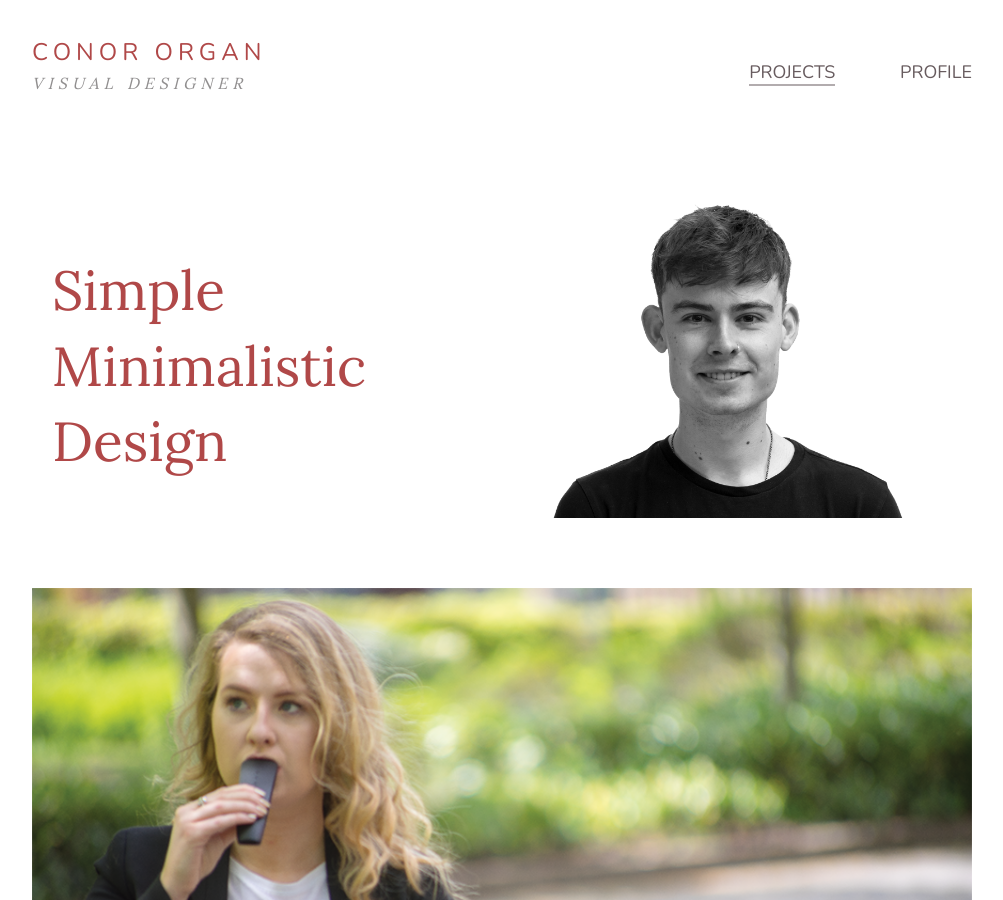
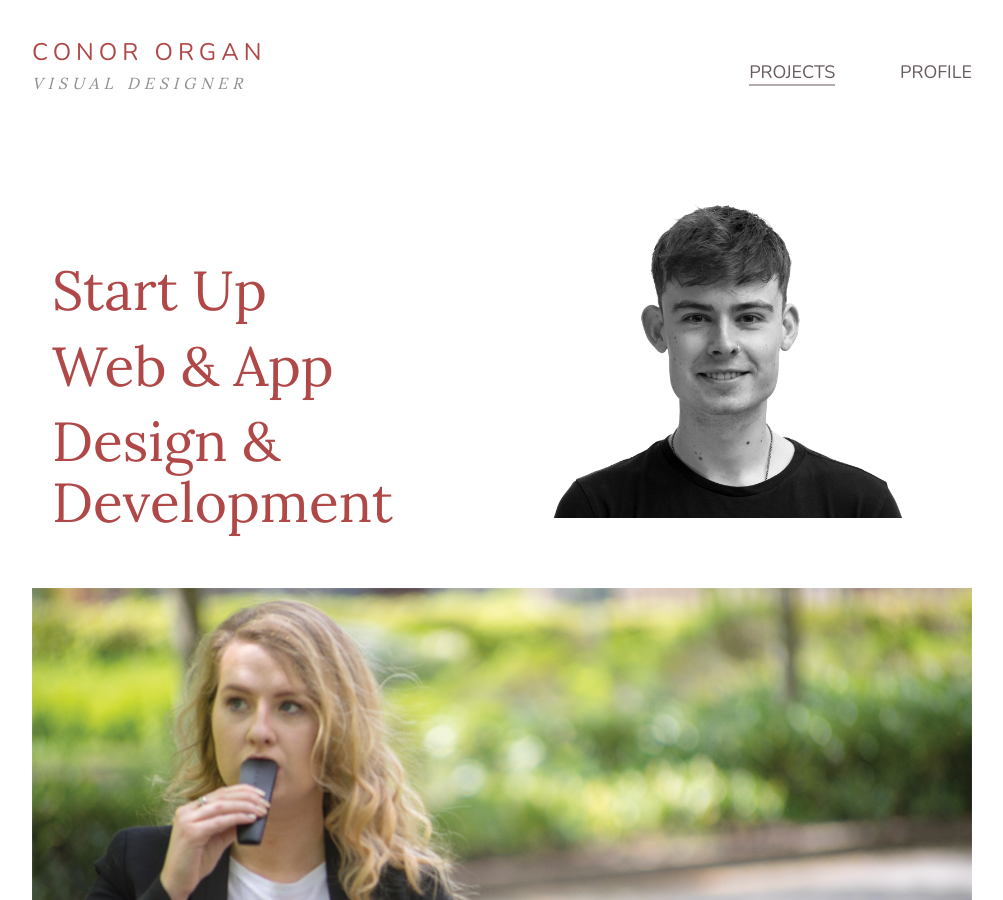
Before and after one commit to conororgan/conororgan.github.io, a Jekyll site: the page built from index.html, in a window 1280 px wide and 900 px high. Shown: the whole window, without its empty margins (138-1141 px from the left). Built offline with Jekyll 4.4.1, drawn with Linux system fonts in a browser that asks for light colours; nearby versions of some CDN libraries.

Commit message:
Updated Projects

```diff
--- a/_layouts/home.html
+++ b/_layouts/home.html
@@ -8,9 +8,9 @@
     <div class="wrapper content">
       <div class="column">
         <div class="opening-text">
-          <h1>Simple</h1>
-          <h1>Minimalistic</h1>
-          <h1>Design</h1>
+          <h1>Start Up</h1>
+          <h1>Web & App</h1>
+          <h1>Design & Development</h1>
         </div>
       </div>
       <div class="column">
@@ -23,6 +23,7 @@
         <div class="box wrapper">
           <img src="/img/klen.png" class="render prod" />
         </div>
+        <div class="wrapper">
         <h2 class="prod_title">klen</h2>
         <div class="info wrapper">
           <ul>
@@ -32,11 +33,13 @@
           <p>
               Air Quality in Urban Environments is deteriorating, with pollutants and particulate matter flooding our air. It is getting increasingly important to take care of our lungs. With klen breathing clean air is easier than before. The hand-held device allows you to take clean breaths as needed through it’s unique filtration system.          </p>
         </div>
+      </div>
     </section>
     <section id="shadowman_website">
         <div class="box wrapper">
           <img src="/img/shadowmansports.png" class="render prod" />
         </div>
+        <div class="wrapper">
         <h2 class="prod_title">Shadowman Sports Website</h2>
         <div class="info wrapper">
           <ul>
@@ -47,11 +50,13 @@
              Shadowman Sports are  dedicated to creating innovative solutions that will lead to a better, smarter sports environments. The black and white tackle system has taken the American Football world by storm with the Shadowman Pro being used by NFL teams like the New York Giants, Washington Redskins and Oakland Raiders. Every growing business needs a modern website, I updated the website in a series of iterations over the course of 9 months.
           </p>
         </div>
+      </div>
     </section>
     <section id="fandango">
         <div class="box wrapper">
           <img src="/img/fandango_render.png" class="render prod" />
         </div>
+        <div class="wrapper">
         <h2 class="prod_title">Kobai Fandango</h2>
         <div class="info wrapper">
           <ul>
@@ -66,11 +71,13 @@
 camera. Cold to touch, the metal case means that from the moment the Fandango is picked up you sense it's aura.
           </p>
         </div>
+      </div>
     </section>
     <section id="showkase">
         <div class="box wrapper">
           <img src="/img/showkase.png" class="render prod" />
         </div>
+        <div class="wrapper">
         <h2 class="prod_title">Showkase</h2>
         <div class="info wrapper">
           <ul>
@@ -82,6 +89,7 @@
             This site makes it simple for designers to upload images and create a case study to show off their work to both clients and other designers.
           </p>
         </div>
+      </div>
     </section>
     {% include footer.html %}
   </body>
```
